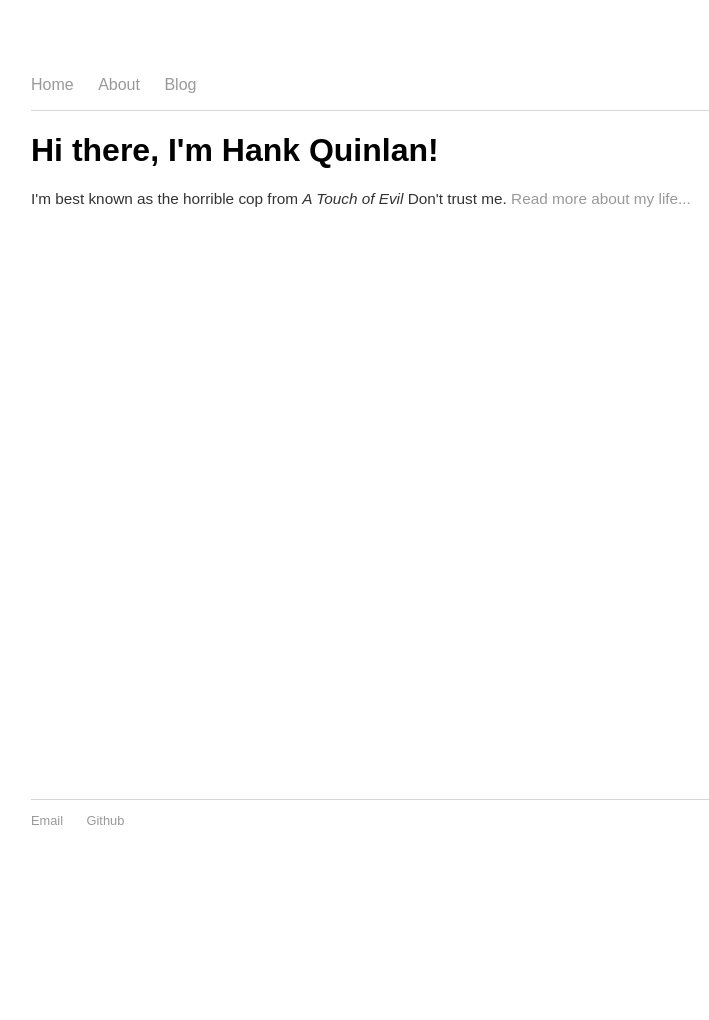
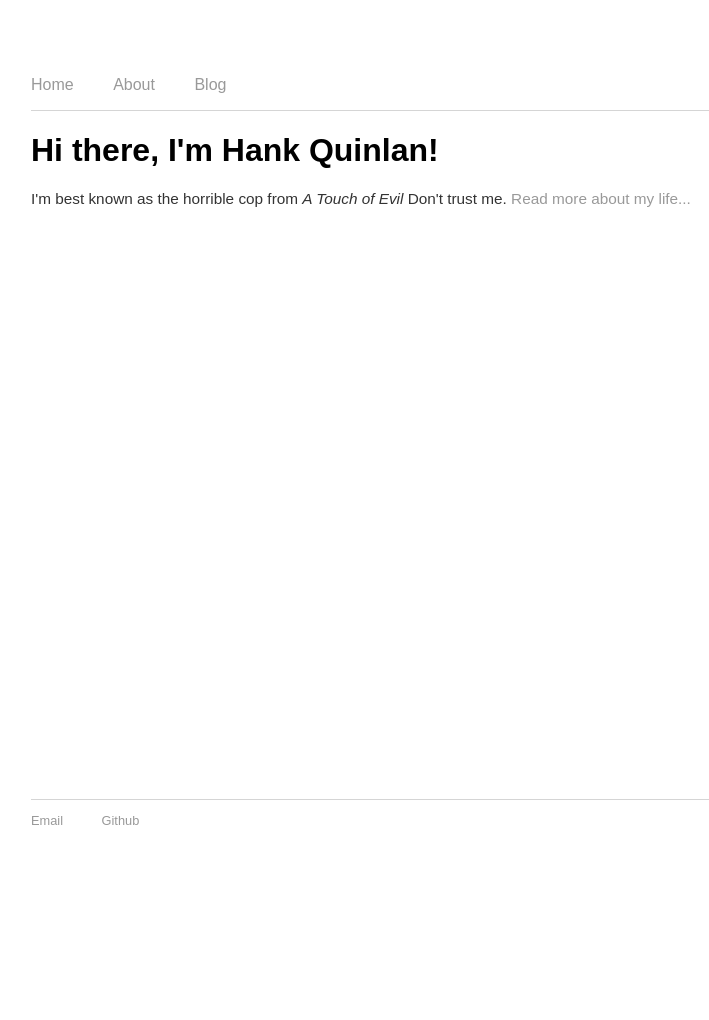
Before and after one commit to lucytyuan/lucytyuan.github.io, a Jekyll site: the page built from index.html, in a window 1280 px wide. Shown: the whole page, without its empty margins (161-870 px from the left). Built offline with Jekyll 4.4.1, drawn with Linux system fonts in a browser that asks for light colours.

Commit message:
Update main.css

```diff
--- a/css/main.css
+++ b/css/main.css
@@ -13,11 +13,12 @@ nav ul, footer ul {
 }
 nav ul li, footer ul li {
     display: inline;
-    margin-right: 20px;
+    margin-right: 35px;
 }
 
 nav {
     border-bottom: 1px solid #d5d5d5;
+    flex: 0 0 auto;
 }
 
 a {
@@ -48,7 +49,7 @@ footer {
 }
 
 ul.posts {
-    margin: 20px auto 40px;
+    margin: 20px 0px 40px;
     font-size: 11.5pt;
 }
 
```
